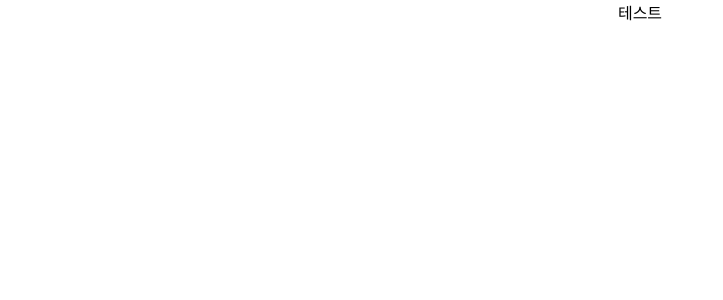
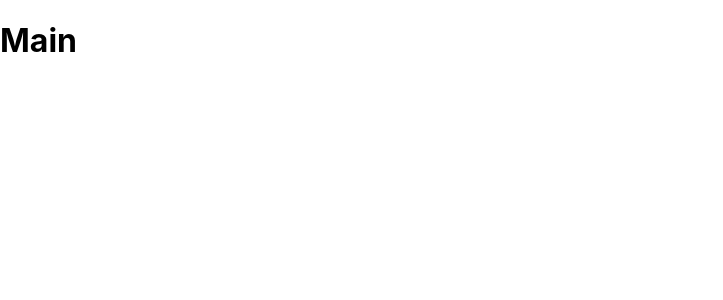
Before and after one commit to zzinao/cloneProjectReact, a React (Create React App) app: page / in a window 1280 px wide. Shown: the top 300 px of the page, without its empty margins (0-723 px from the left). Built offline with nearby package versions, Linux system fonts and the light colour scheme.

Commit message:
set up 수정

```diff
--- a/src/App.js
+++ /dev/null
@@ -1,7 +0,0 @@
-import './App.css'
-
-function App() {
-  return <div className="App">테스트</div>
-}
-
-export default App
--- a/src/index.js
+++ b/src/index.js
@@ -1,8 +1,16 @@
 import React from 'react'
-import * as ReactDOM from 'react-dom/client'
+import { createRoot } from 'react-dom/client'
 import './index.css'
-import App from './App'
+import App from './shared/App'
 import reportWebVitals from './reportWebVitals'
-const root = ReactDOM.createRoot(document.getElementById('root'))
-root.render(<App />)
-reportWebVitals()
+import store from './redux/configureStore'
+import { Provider } from 'react-redux'
+
+const container = document.getElementById('root')
+const root = createRoot(container)
+
+root.render(
+  <Provider store={store}>
+    <App />
+  </Provider>,
+)
--- a/src/redux/configureStore.js
+++ b/src/redux/configureStore.js
@@ -5,17 +5,17 @@ import { connectRouter } from 'connected-react-router'
 
 import User from './modules/user'
 import Post from './modules/post'
-import Image from './modules/image'
+import Picture from './modules/picture'
 import Comment from './modules/comment'
 
 export const history = createBrowserHistory()
 
 // 리듀서 router 안에 history 넣기
 const rootReducer = combineReducers({
-  //   user: User,
-  //   post: Post,
-  //   picture: Piture,
-  //   comment: Comment,
+  user: User,
+  post: Post,
+  picture: Picture,
+  comment: Comment,
   router: connectRouter(history),
 })
 
--- /dev/null
+++ b/src/shared/App.js
@@ -0,0 +1,22 @@
+import { ConnectedRouter } from 'connected-react-router'
+import React from 'react'
+import { history } from '../redux/configureStore'
+import { Route } from 'react-router-dom'
+import { Login, Signup, Main, PostWrite } from '../pages'
+
+function App() {
+  return (
+    <>
+      <div className="App">
+        <ConnectedRouter history={history}>
+          <Route path="/" exact component={Main} />
+          <Route path="/login" exact component={Login} />
+          <Route path="/register" exact component={Signup} />
+          <Route path="/:category" exact component={PostWrite} />
+        </ConnectedRouter>
+      </div>
+    </>
+  )
+}
+
+export default App
```
Also changed, not shown: src/shared/Common.js (added), src/shared/Header.js (added), 1 other file (tests, documents, lock files or other folders).
